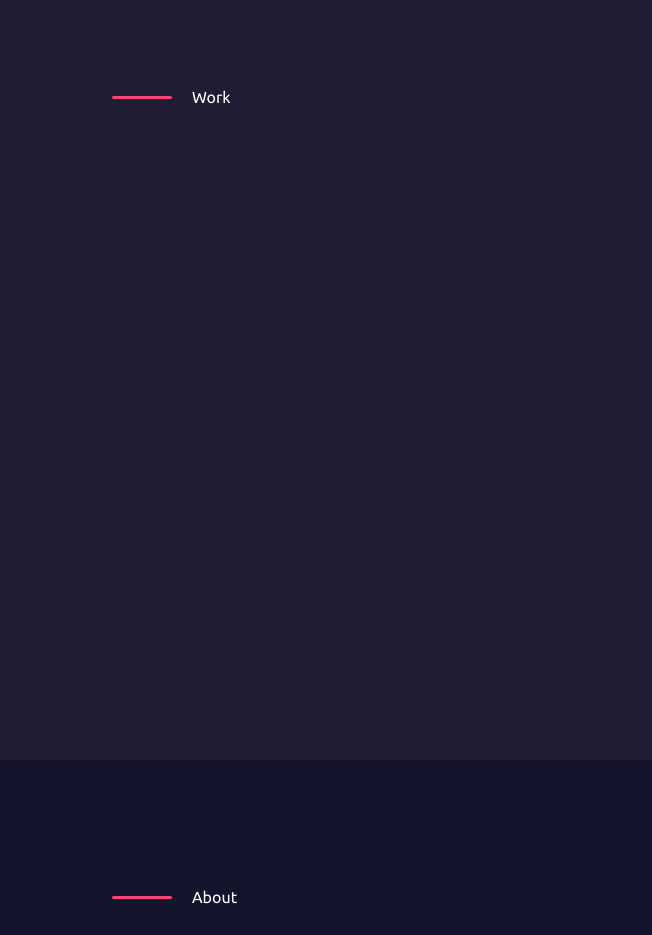
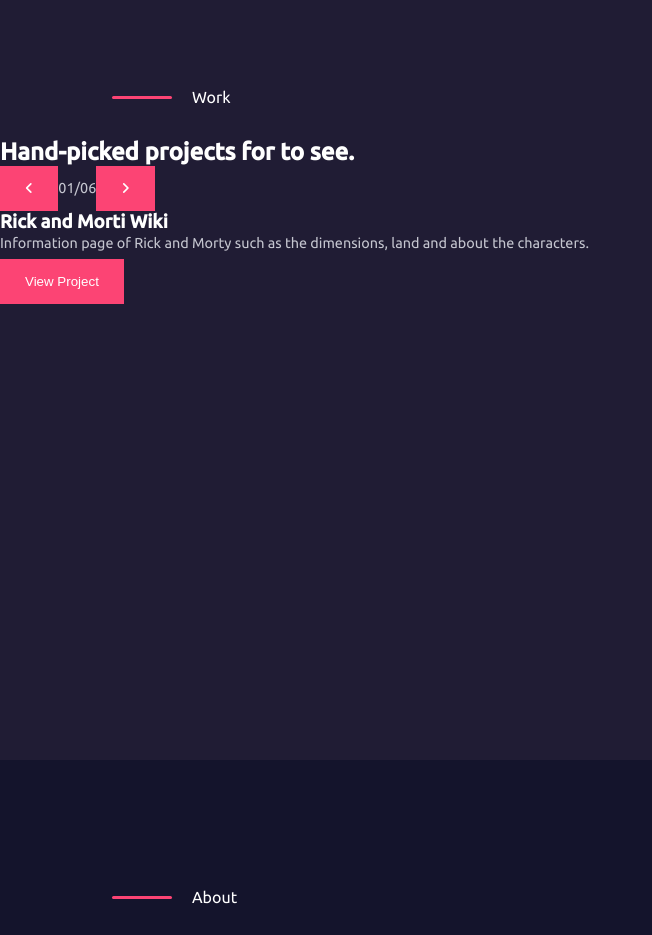
Before and after one commit to FROSTYLAN/Portafolio-2022, a React (Create React App) app: page / in a window 1280 px wide. Shown: the part 840-1775 px from the top of the page, without its empty margins (0-652 px from the left). Built offline with nearby package versions, Linux system fonts and the light colour scheme.

Commit message:
work logic

```diff
--- a/src/components/Work.jsx
+++ b/src/components/Work.jsx
@@ -1,11 +1,55 @@
-import React from 'react';
+import React, { useState } from 'react';
 import '../styles/Work.css';
+import projects from '../proyects.json';
 
 const Work = () => {
+
+    const [cont, setCont] = useState(0);
+
+    const increment = () => {
+        if (cont < 5) {
+            setCont(cont + 1);
+        }
+    }
+    const decrement = () => {
+        if (cont > 0) {
+            setCont(cont - 1);
+        }
+    }
+
     return (
         <section className='Work'>
             <div className="title">
                 <div></div><p>Work</p>
+            </div>
+            <div className='proyect-container'>
+
+                <div className="title-work">
+                    <h1>Hand-picked projects for to see.</h1>
+                </div>
+
+                <div className='count'>
+                    <button onClick={() => decrement()}>
+                        <i class="fa-solid fa-angle-left"></i>
+                    </button>
+                    <span>{`0${cont + 1}/06`}</span>
+                    <button onClick={() => increment()}>
+                        <i class="fa-solid fa-angle-right"></i>
+                    </button>
+                </div>
+
+                <div className="proyect">
+                    <h3>{projects[cont].title}</h3>
+                    <div className="span">
+                        <span>{projects[cont].description}</span>
+                    </div>
+                    <div className="button">
+                        <a target="blank" href={projects[cont].url}>
+                            <button>View Project</button>
+                        </a>
+                    </div>
+                </div>
+
             </div>
         </section>
     );
```
